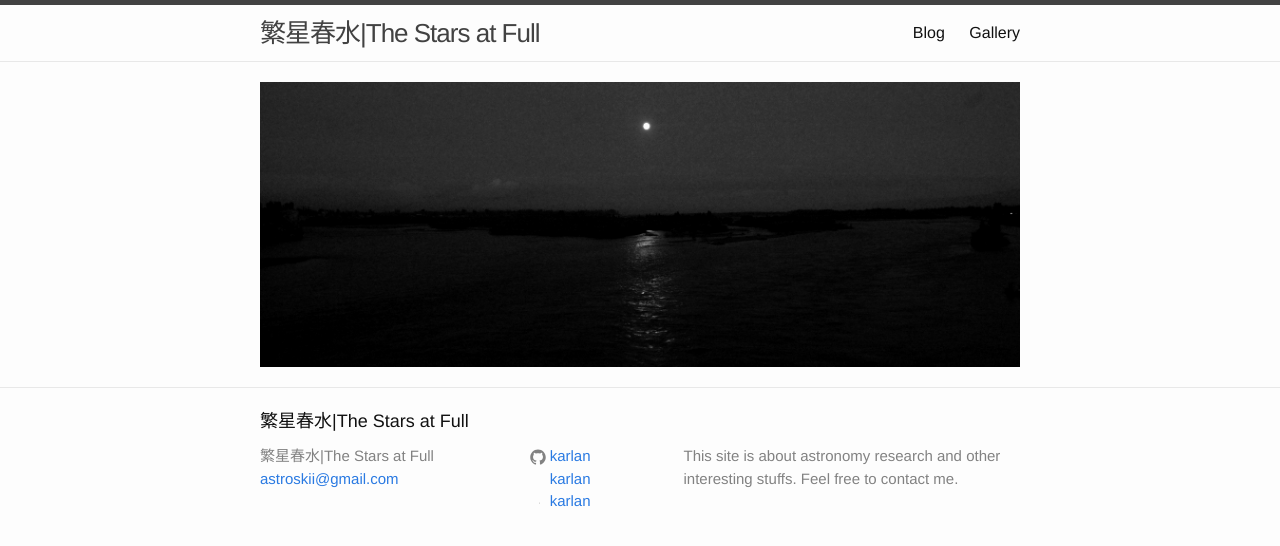
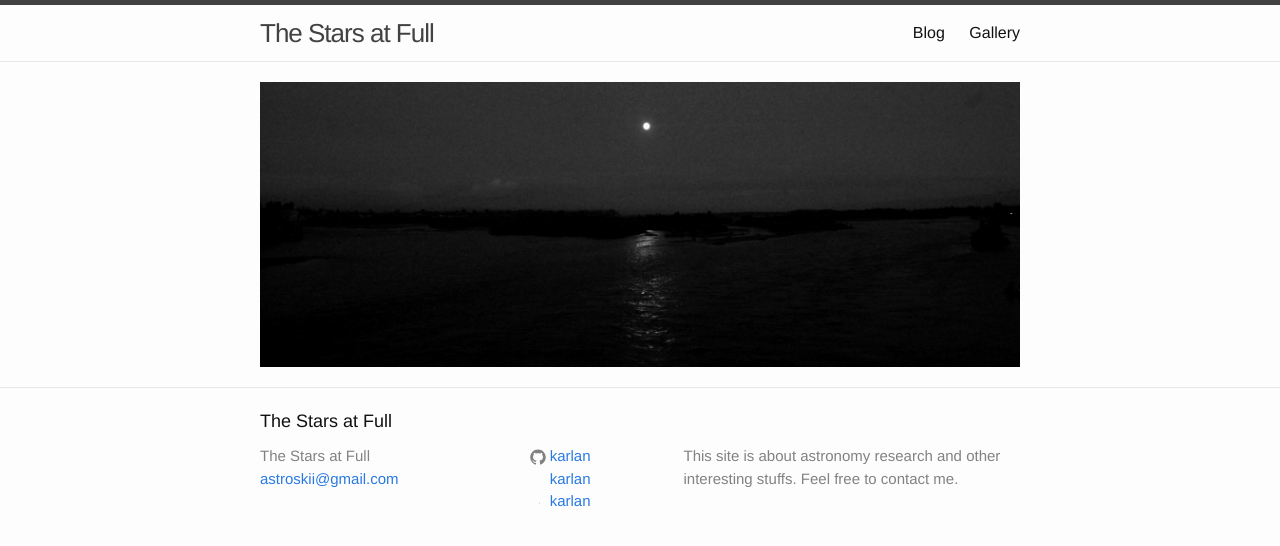
Before and after one commit to karlan/karlan.github.io, a Jekyll site: the page built from index.html, in a window 1280 px wide. Shown: the top 546 px of the page. Built offline with Jekyll 4.4.1, drawn with Linux system fonts in a browser that asks for light colours.

Commit message:
change about

```diff
--- a/_config.yml
+++ b/_config.yml
@@ -1,5 +1,5 @@
 # Site settings
-title:  繁星春水|The Stars at Full
+title: The Stars at Full
 email: astroskii@gmail.com
 description: > # this means to ignore newlines until "baseurl:"
     This site is about astronomy research and other interesting stuffs. Feel free to contact me.
```
